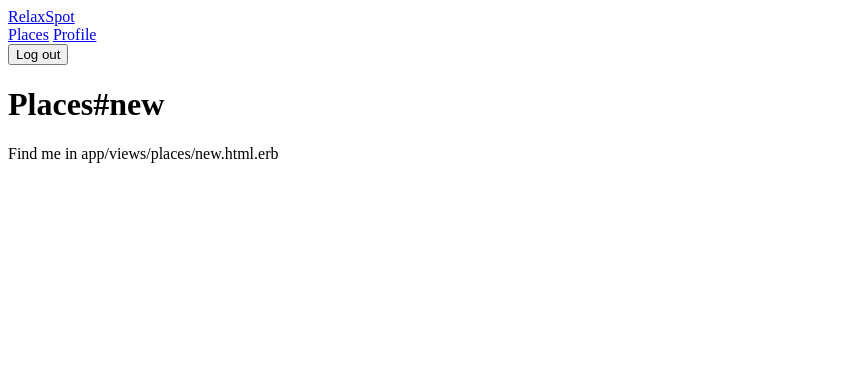
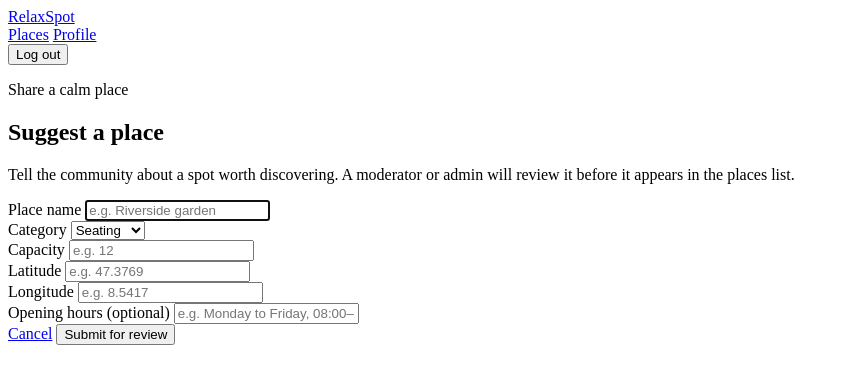
Before and after one commit to Yogurtshi/Modul-223-RelaxSpot, a Rails app: page /places/new in a window 1280 px wide. Shown: the top 384 px of the page, without its empty margins (0-844 px from the left). Run offline with Rails 7, Linux system fonts and the light colour scheme; the visitor is signed in with stand-in values (Sample User, id 1); parts of the project's set-up code (start-up, migrations or seed data) failed here and were passed over; some libraries are stand-ins or nearby versions.

Commit message:
added form to place suggestion

```diff
--- a/app/views/places/new.html.erb
+++ b/app/views/places/new.html.erb
@@ -1,2 +1,57 @@
-<h1>Places#new</h1>
-<p>Find me in app/views/places/new.html.erb</p>
+<section class="form-page">
+	<div class="form-heading">
+		<p class="eyebrow">Share a calm place</p>
+		<h1>Suggest a place</h1>
+		<p class="page-intro">Tell the community about a spot worth discovering. A moderator or admin will review it before it appears in the places list.</p>
+	</div>
+
+	<%= form_with model: @place, class: "place-form" do |form| %>
+		<% if @place.errors.any? %>
+			<div class="form-errors">
+				<strong>Please check the form:</strong>
+				<ul>
+					<% @place.errors.full_messages.each do |message| %>
+						<li><%= message %></li>
+					<% end %>
+				</ul>
+			</div>
+		<% end %>
+
+		<div class="form-field-grid">
+			<div class="field-group field-group--wide">
+				<%= form.label :name, "Place name" %>
+				<%= form.text_field :name, placeholder: "e.g. Riverside garden", autofocus: true %>
+			</div>
+
+			<div class="field-group">
+				<%= form.label :category %>
+				<%= form.select :category, Place.categories.keys.map { |category| [ category.humanize, category ] } %>
+			</div>
+
+			<div class="field-group">
+				<%= form.label :capacity %>
+				<%= form.number_field :capacity, min: 1, placeholder: "e.g. 12" %>
+			</div>
+
+			<div class="field-group">
+				<%= form.label :latitude %>
+				<%= form.number_field :latitude, step: "any", placeholder: "e.g. 47.3769" %>
+			</div>
+
+			<div class="field-group">
+				<%= form.label :longitude %>
+				<%= form.number_field :longitude, step: "any", placeholder: "e.g. 8.5417" %>
+			</div>
+
+			<div class="field-group field-group--wide">
+				<%= form.label :opening_hours, "Opening hours (optional)" %>
+				<%= form.text_field :opening_hours, placeholder: "e.g. Monday to Friday, 08:00–18:00" %>
+			</div>
+		</div>
+
+		<div class="place-form__actions">
+			<%= link_to "Cancel", places_path, class: "secondary-button" %>
+			<%= form.submit "Submit for review", class: "primary-button" %>
+		</div>
+	<% end %>
+</section>
```
Also changed, not shown: app/assets/stylesheets/application.css (+80 -0 lines), 4 other files.
